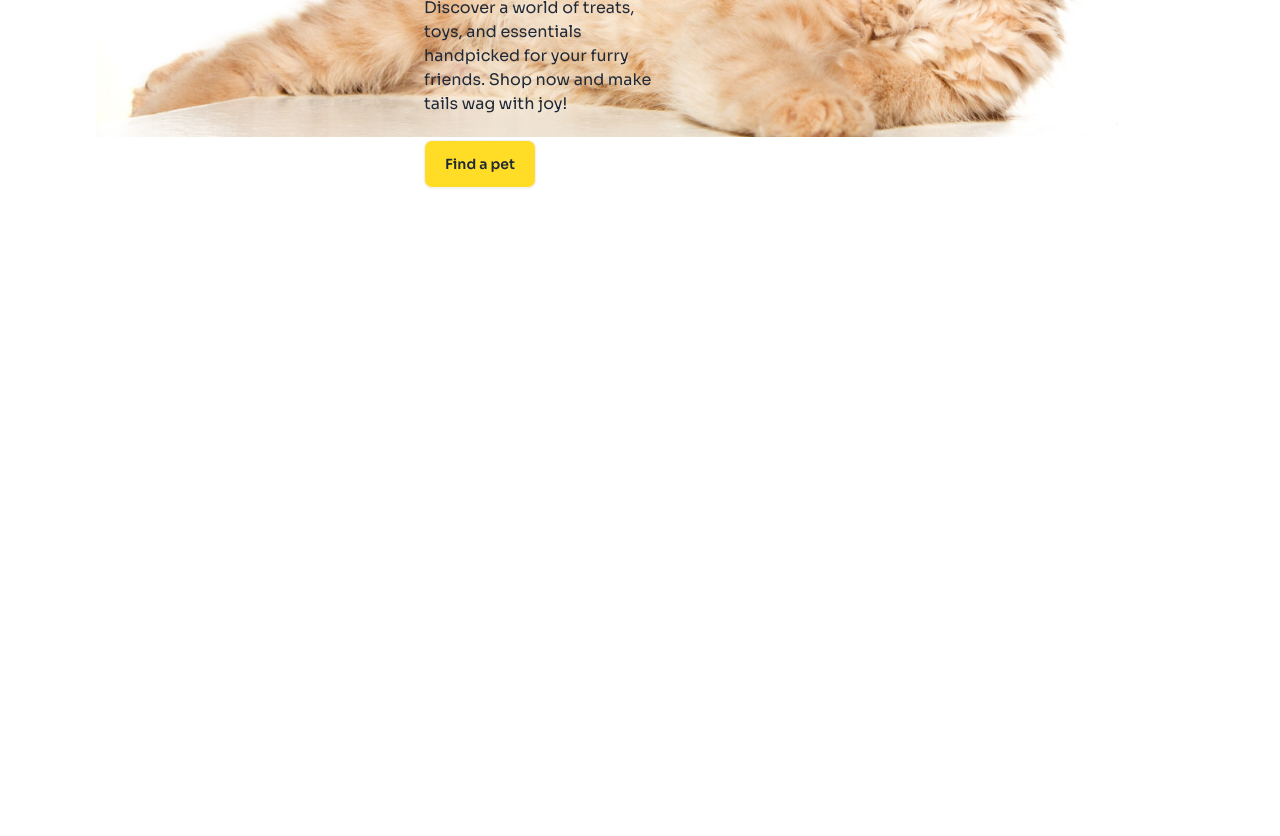
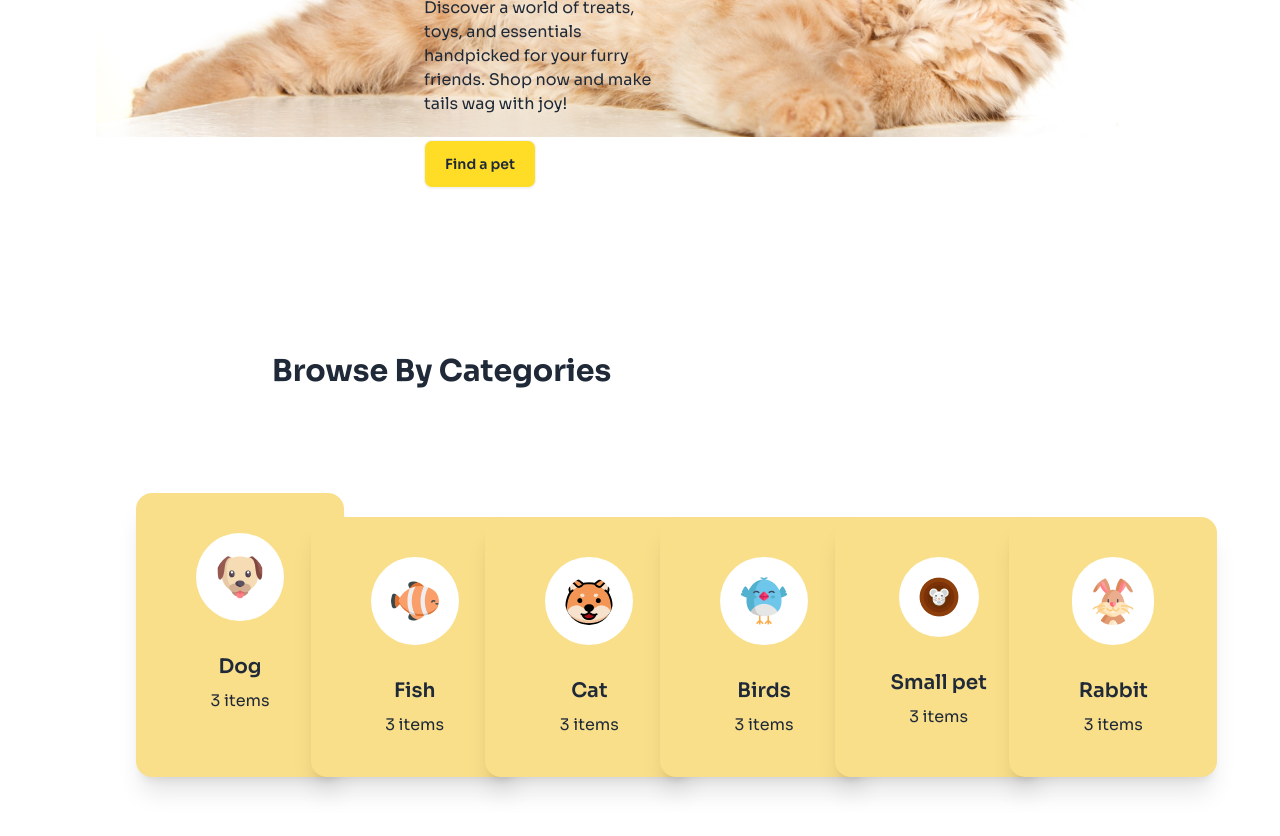
Before and after one commit to GD-gm/Browse4pet, a plain HTML site: page index.html in a window 1280 px wide. Shown: the part 644-1480 px from the top of the page. Before the commit the page ends 877 px from the top, so only its background shows below. Drawn offline with nearby package versions, Linux system fonts and the light colour scheme.

Commit message:
main section part 1 done

```diff
--- a/index.html
+++ b/index.html
@@ -125,7 +125,7 @@
                     src="c1-assets/cat-big.png"
                     class="max-w-sm rounded-lg shadow-2xl" />
                   <div class="lg:absolute w-full lg:w-1/4 lg:top-72 lg:left-96 p-10">
-                    <h1 class="text-5xl font-bold ">Pamper Your Pet, Because They Deserve the Bes</h1>
+                    <h1 class="text-5xl font-bold w-full">Pamper Your Pet, Because They Deserve the Bes</h1>
                     <p class="py-6">
                         Discover a world of treats, toys, and essentials handpicked for your furry friends. Shop now and make tails wag with joy!
                     </p>
@@ -138,5 +138,123 @@
 
      </header>
 
+     <!-- main section -->
+      <main>
+        <!-- category card -->
+         <section class="lg:p-24 ">
+            <!-- title -->
+             <h3 class="font-bold text-3xl mb-20 p-6 lg:pl-44">Browse By Categories</h3>
+
+             <!-- card container -->
+              <div class="grid ml-10 lg:grid-cols-6 space-y-6 grid-cols-2 ">
+
+
+            <!-- card1 -->
+            <div class="card bg-[#F9DF8A] w-52 shadow-xl">
+                <figure class="px-10 pt-10">
+                  <img
+                    src="c1-assets/dog-cartoon.png"
+                    alt="dog"
+                    class="rounded-full bg-white p-5" />
+                </figure>
+                <div class="card-body items-center text-center">
+                  <h2 class="card-title">Dog</h2>
+                  <p>3 items</p>
+                  <div class="card-actions">
+
+                  </div>
+                </div>
+              </div>
+
+              <!-- card2 -->
+              <div class="card bg-[#F9DF8A] w-52 shadow-xl">
+                <figure class="px-10 pt-10">
+                  <img
+                    src="c1-assets/fish-cartoon.png"
+                    alt="fish"
+                    class="rounded-full bg-white p-5" />
+                </figure>
+                <div class="card-body items-center text-center">
+                  <h2 class="card-title">Fish</h2>
+                  <p>3 items</p>
+                  <div class="card-actions">
+
+                  </div>
+                </div>
+              </div>
+
+              <!-- card3 -->
+              <div class="card bg-[#F9DF8A] w-52 shadow-xl">
+                <figure class="px-10 pt-10">
+                  <img
+                    src="c1-assets/cat-cartoon.png"
+                    alt="cat"
+                    class="rounded-full bg-white p-5" />
+                </figure>
+                <div class="card-body items-center text-center">
+                  <h2 class="card-title">Cat</h2>
+                  <p>3 items</p>
+                  <div class="card-actions">
+
+                  </div>
+                </div>
+              </div>
+              <!-- card4 -->
+              <div class="card bg-[#F9DF8A] w-52 shadow-xl">
+                <figure class="px-10 pt-10">
+                  <img
+                    src="c1-assets/bird-cartoon.png"
+                    alt="bird"
+                    class="rounded-full bg-white p-5" />
+                </figure>
+                <div class="card-body items-center text-center">
+                  <h2 class="card-title">Birds</h2>
+                  <p>3 items</p>
+                  <div class="card-actions">
+
+                  </div>
+                </div>
+              </div>
+              <!-- card5 -->
+              <div class="card bg-[#F9DF8A] w-52 shadow-xl">
+                <figure class="px-10 pt-10">
+                  <img
+                    src="c1-assets/mouse-cartoon.png"
+                    alt="small pet"
+                    class="rounded-full bg-white p-5" />
+                </figure>
+                <div class="card-body items-center text-center">
+                  <h2 class="card-title">Small pet</h2>
+                  <p>3 items</p>
+                  <div class="card-actions">
+
+                  </div>
+                </div>
+              </div>
+              <!-- card6 -->
+              <div class="card bg-[#F9DF8A] w-52 shadow-xl">
+                <figure class="px-10 pt-10">
+                  <img
+                    src="c1-assets/rabbit-cartoon.png"
+                    alt="rabbit"
+                    class="rounded-full bg-white p-5" />
+                </figure>
+                <div class="card-body items-center text-center">
+                  <h2 class="card-title">Rabbit</h2>
+                  <p>3 items</p>
+                  <div class="card-actions">
+
+                  </div>
+                </div>
+              </div>
+
+
+              </div>
+         </section>
+
+
+
+      </main>
+
 </body>
 </html>
```
